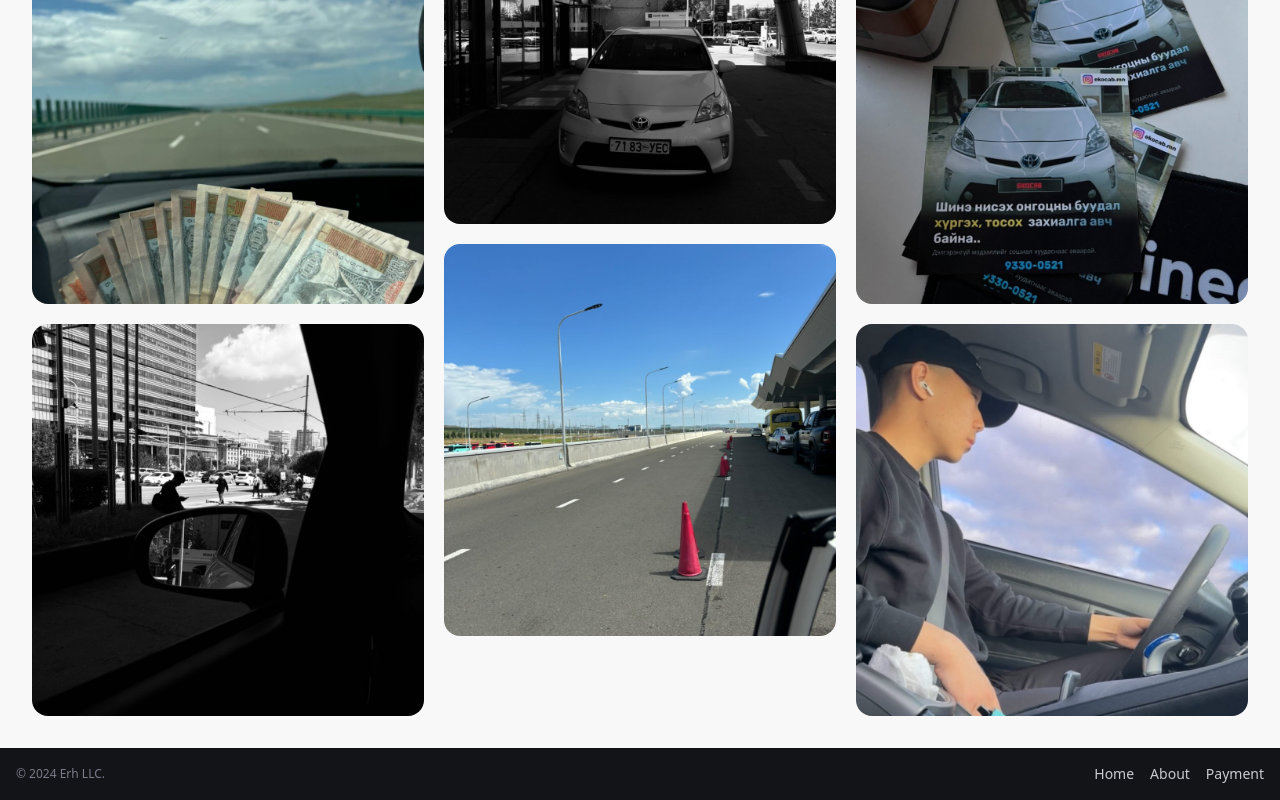
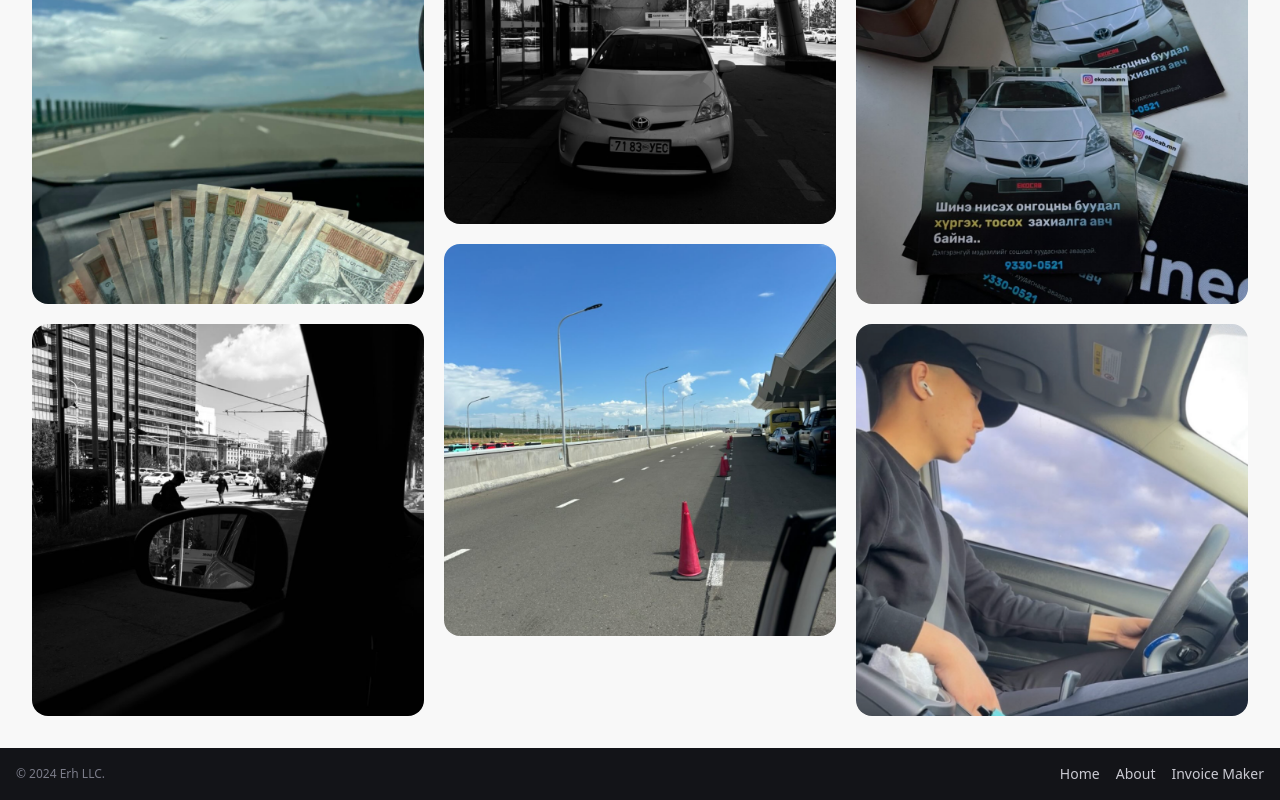
Before and after one commit to nouram23/Ekocab2024, a Next.js app: page / in a window 1280 px wide. Shown: the part 3061-3861 px from the top of the page. Built offline with nearby package versions, Linux system fonts and the light colour scheme.

Commit message:
belike521c

```diff
--- a/components/Footer.js
+++ b/components/Footer.js
@@ -33,9 +33,9 @@ const Footer = () => {
                 About
               </p>
             </Link>
-            <Link href="/questions/payment">
+            <Link href="/invoice">
               <p className="text-[#cacad2] hover:text-blue-400 text-sm font-normal transition-colors duration-300">
-                Payment
+                Invoice Maker
               </p>
             </Link>
           </div>
```
